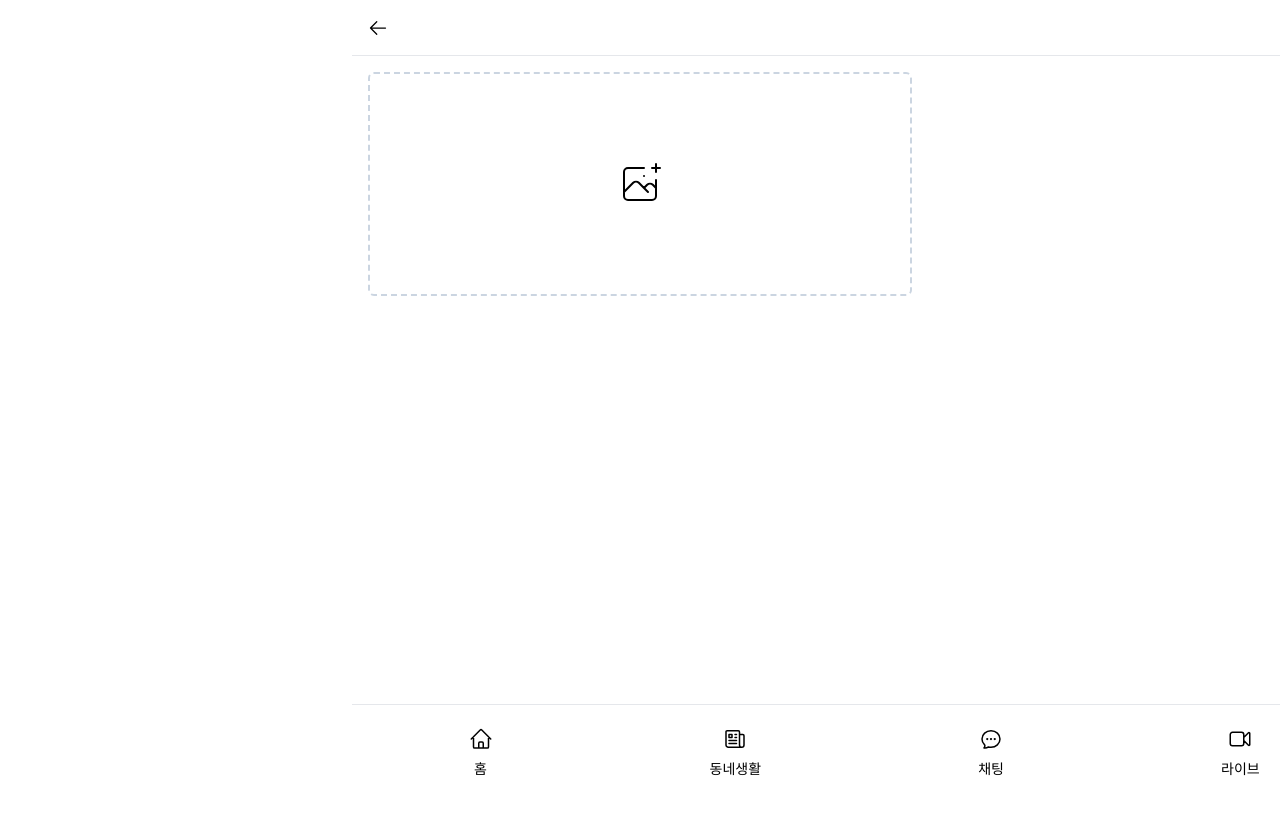
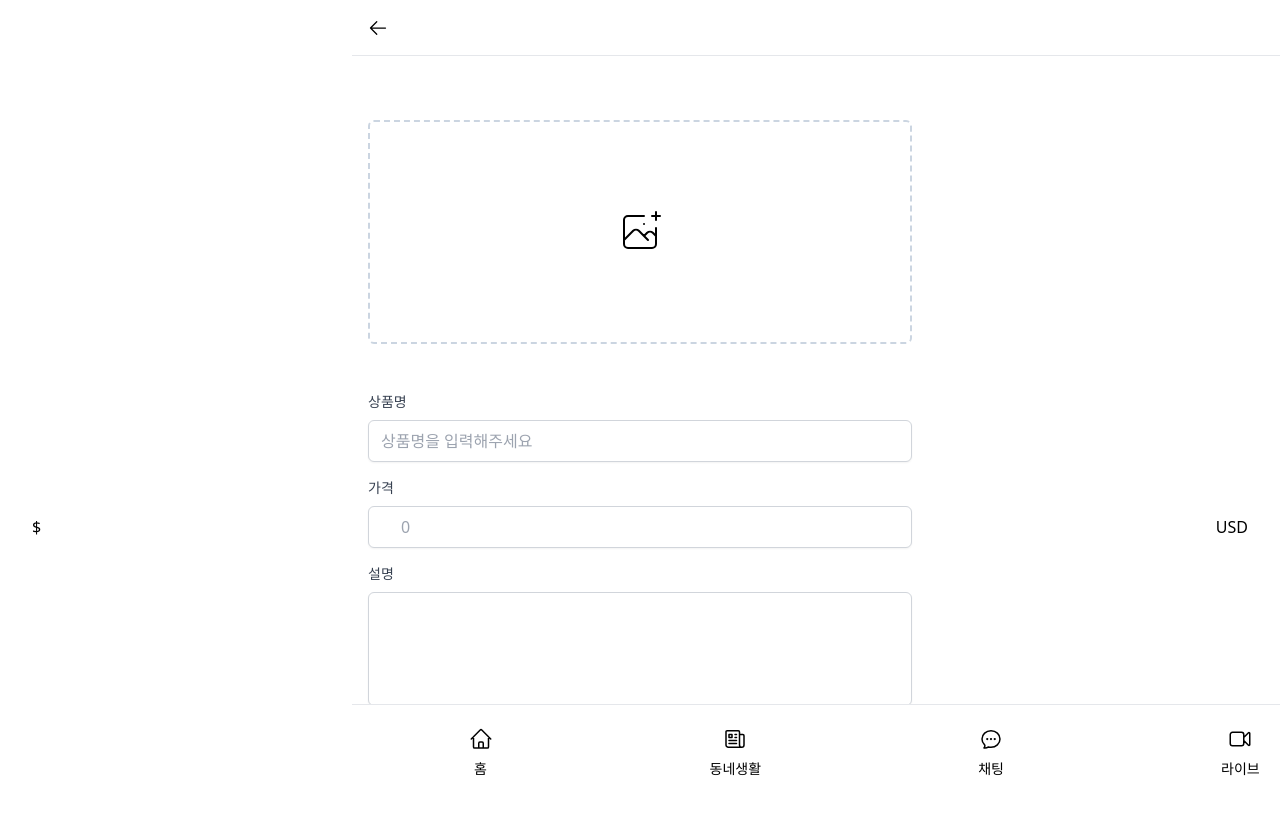
Before and after one commit to KeMezz/carrot-market, a Next.js app: page /upload in a window 1280 px wide. Shown: the top 814 px of the page. Built offline with nearby package versions, Linux system fonts and the light colour scheme.

Commit message:
create upload page

```diff
--- /dev/null
+++ b/components/submitBtn.tsx
@@ -0,0 +1,15 @@
+import { NextPage } from "next";
+
+interface SubmitBtnProps {
+  title: string;
+}
+
+const SubmitBtn: NextPage<SubmitBtnProps> = ({ title }) => {
+  return (
+    <button className="w-full bg-orange-400 py-2 text-white rounded-md cursor-pointer">
+      {title}
+    </button>
+  );
+};
+
+export default SubmitBtn;
--- /dev/null
+++ b/components/textInput.tsx
@@ -0,0 +1,44 @@
+import { NextPage } from "next";
+
+interface TextInputProps {
+  name: string;
+  placeholder?: string;
+  sign?: string;
+  unit?: string;
+}
+
+/** if option is not undefined, you can add tailwind classes. */
+const optionalClasses = (option: string | undefined, style: string): string => {
+  if (option !== undefined) {
+    return style;
+  } else {
+    return "";
+  }
+};
+
+const TextInput: NextPage<TextInputProps> = ({
+  name,
+  placeholder,
+  sign,
+  unit,
+}) => {
+  return (
+    <div className="flex flex-col gap-2">
+      <label className="text-sm text-gray-700">{name}</label>
+      <div className="flex items-center">
+        {sign ? <p className="absolute left-8">{sign}</p> : null}
+        <input
+          type="text"
+          placeholder={placeholder}
+          className={`appearance-none w-full border border-gray-300 rounded-md shadow-sm placeholder-gray-400 focus:outline-none focus:ring-orange-400 focus:border-orange-400 ${optionalClasses(
+            sign,
+            "pl-8"
+          )}`}
+        />
+        {unit ? <p className="absolute right-8">{unit}</p> : null}
+      </div>
+    </div>
+  );
+};
+
+export default TextInput;
--- /dev/null
+++ b/components/textarea.tsx
@@ -0,0 +1,23 @@
+import { NextPage } from "next";
+
+interface TextareaProps {
+  name: string;
+  placeholder?: string;
+}
+
+const Textarea: NextPage<TextareaProps> = ({ name, placeholder }) => {
+  return (
+    <div className="flex flex-col gap-2">
+      <h3 className="text-sm text-gray-700">{name}</h3>
+      <div className="flex items-center">
+        <textarea
+          rows={4}
+          placeholder={placeholder}
+          className="resize-none appearance-none w-full border border-gray-300 rounded-md shadow-sm placeholder-gray-400 focus:outline-none focus:ring-orange-400 focus:border-orange-400"
+        />
+      </div>
+    </div>
+  );
+};
+
+export default Textarea;
--- a/pages/upload.tsx
+++ b/pages/upload.tsx
@@ -1,10 +1,13 @@
 import Layout from "../components/layout";
+import SubmitBtn from "../components/submitBtn";
+import Textarea from "../components/textarea";
+import TextInput from "../components/textInput";
 
 const Upload = () => {
   return (
     <Layout canGoBack>
-      <div className="p-4">
-        <div className="h-56 border-dashed w-full border-2 border-slate-300 rounded-md flex justify-center items-center">
+      <div className="p-4 space-y-4">
+        <div className="my-12 h-56 border-dashed w-full border-2 border-slate-300 rounded-md flex justify-center items-center">
           <svg
             className="h-12 w-12"
             stroke="currentColor"
@@ -20,7 +23,12 @@ const Upload = () => {
             />
           </svg>
         </div>
-        <div></div>
+        <section className="space-y-4">
+          <TextInput name="상품명" placeholder="상품명을 입력해주세요" />
+          <TextInput name="가격" placeholder="0" sign="$" unit="USD" />
+          <Textarea name="설명" />
+        </section>
+        <SubmitBtn title="상품 업로드" />
       </div>
     </Layout>
   );
```
